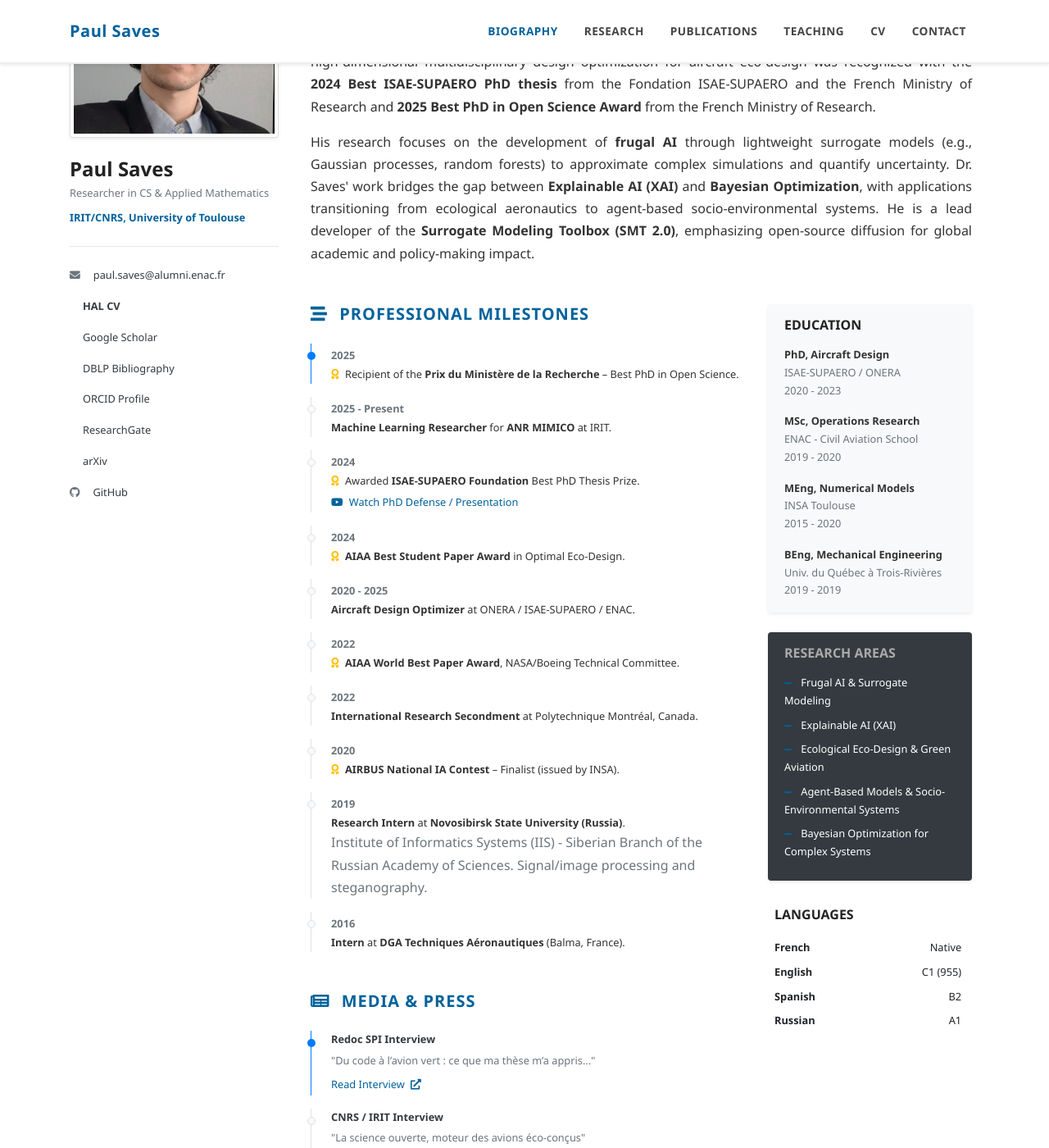
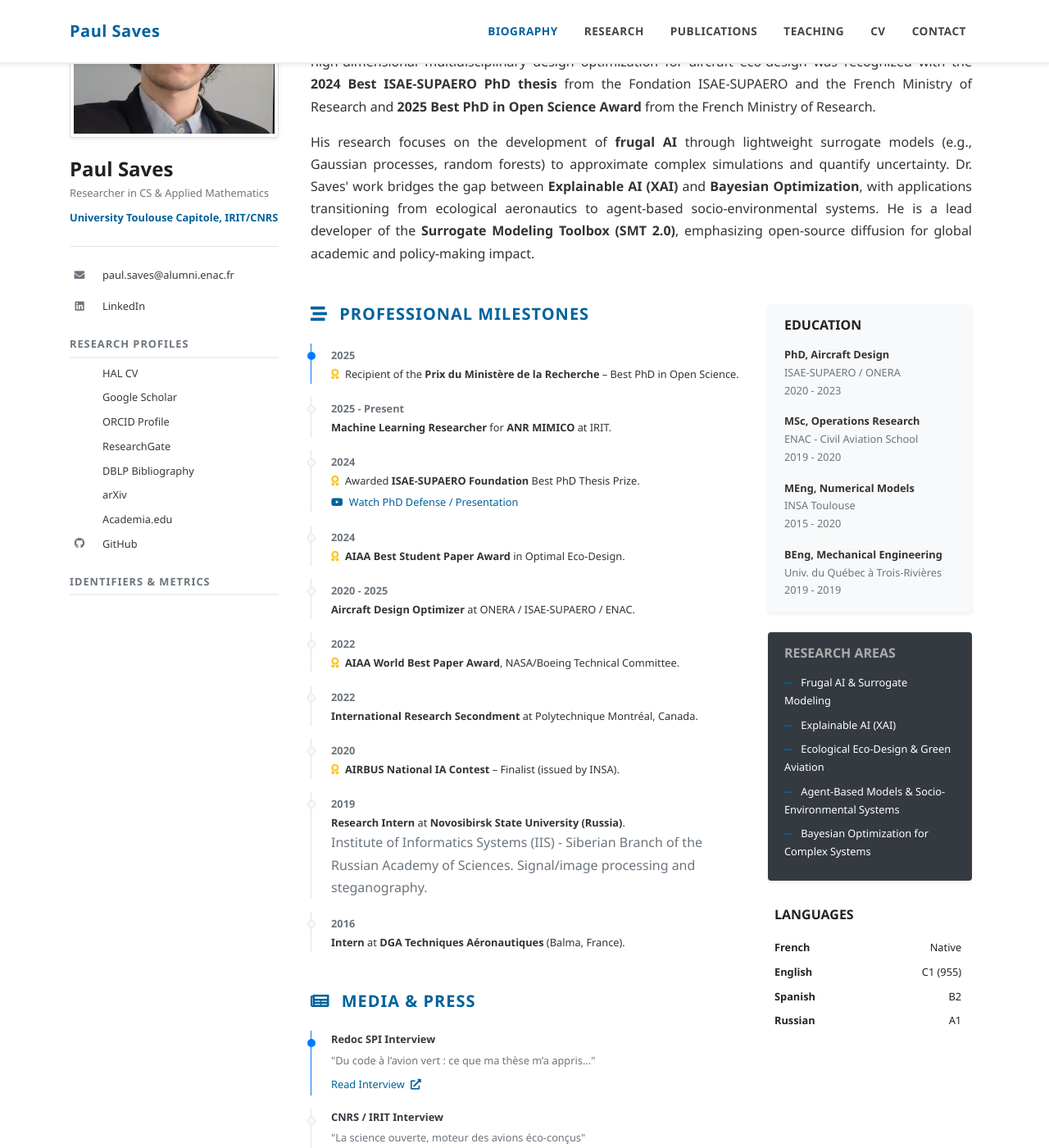
Before and after one commit to Paul-Saves/Paul-Saves.github.io, a Jekyll site: the page built from index.md, in a window 1280 px wide and 1400 px high, scrolled down 213 px. Shown: the whole window at 82% size. Built offline with Jekyll 4.4.1, drawn with Linux system fonts in a browser that asks for light colours; a style sheet for code colours, icons or effects is not loaded.

Commit message:
3 iteration

```diff
--- a/_config.yml
+++ b/_config.yml
@@ -3,7 +3,7 @@ title: Paul Saves | Academic Portfolio
 name: Paul Saves
 email: paul.saves@alumni.enac.fr
 description: Mathematician & Engineer in Ecological Eco-Design | Researcher in Computer Science & Applied Mathematics. Specialist in Frugal AI, Surrogate Modeling, and XAI.
-affiliation: IRIT/CNRS, University of Toulouse
+affiliation: University Toulouse Capitole, IRIT/CNRS
 baseurl: ""
 url: "https://paul-saves.github.io"
 
--- a/_layouts/default.html
+++ b/_layouts/default.html
@@ -72,26 +72,59 @@
               {% if site.email %}
               <li class="mb-3"><i class="fas fa-envelope text-muted mr-3"></i><a href="mailto:{{ site.email }}" class="text-dark">{{ site.email }}</a></li>
               {% endif %}
+              {% if site.linkedin_username %}
+              <li class="mb-3"><i class="fab fa-linkedin text-muted mr-3"></i><a href="https://linkedin.com/in/{{ site.linkedin_username }}" target="_blank" class="text-dark">LinkedIn</a></li>
+              {% endif %}
+
+              <li class="mt-4 mb-2 text-uppercase x-small font-weight-bold text-muted border-bottom pb-1" style="letter-spacing: 1px;">Research Profiles</li>
+
               {% if site.hal_cv_url %}
-              <li class="mb-3"><i class="ai ai-hal text-muted mr-3"></i><a href="{{ site.hal_cv_url }}" target="_blank" class="text-dark font-weight-bold">HAL CV</a></li>
+              <li class="mb-2"><i class="ai ai-hal text-muted mr-3"></i><a href="{{ site.hal_cv_url }}" target="_blank" class="text-dark">HAL CV</a></li>
               {% endif %}
               {% if site.scholar_userid %}
-              <li class="mb-3"><i class="ai ai-google-scholar text-muted mr-3"></i><a href="https://scholar.google.com/citations?user={{ site.scholar_userid }}" target="_blank" class="text-dark">Google Scholar</a></li>
+              <li class="mb-2"><i class="ai ai-google-scholar text-muted mr-3"></i><a href="https://scholar.google.com/citations?user={{ site.scholar_userid }}" target="_blank" class="text-dark">Google Scholar</a></li>
+              {% endif %}
+              {% if site.orcid_id %}
+              <li class="mb-2"><i class="ai ai-orcid text-muted mr-3"></i><a href="https://orcid.org/{{ site.orcid_id }}" target="_blank" class="text-dark">ORCID Profile</a></li>
+              {% endif %}
+              {% if site.researchgate_username %}
+              <li class="mb-2"><i class="ai ai-researchgate text-muted mr-3"></i><a href="https://www.researchgate.net/profile/{{ site.researchgate_username }}" target="_blank" class="text-dark">ResearchGate</a></li>
               {% endif %}
               {% if site.dblp_url %}
-              <li class="mb-3"><i class="ai ai-dblp text-muted mr-3"></i><a href="{{ site.dblp_url }}" target="_blank" class="text-dark">DBLP Bibliography</a></li>
+              <li class="mb-2"><i class="ai ai-dblp text-muted mr-3"></i><a href="{{ site.dblp_url }}" target="_blank" class="text-dark">DBLP Bibliography</a></li>
               {% endif %}
-              {% if site.orcid_id %}
-              <li class="mb-3"><i class="ai ai-orcid text-muted mr-3"></i><a href="https://orcid.org/{{ site.orcid_id }}" target="_blank" class="text-dark">ORCID Profile</a></li>
+              {% if site.semanticscholar_id %}
+              <li class="mb-2"><i class="ai ai-semantic-scholar text-muted mr-3"></i><a href="https://www.semanticscholar.org/author/{{ site.semanticscholar_id }}" target="_blank" class="text-dark">Semantic Scholar</a></li>
               {% endif %}
-              {% if site.researchgate_username %}
-              <li class="mb-3"><i class="ai ai-researchgate text-muted mr-3"></i><a href="https://www.researchgate.net/profile/{{ site.researchgate_username }}" target="_blank" class="text-dark">ResearchGate</a></li>
+              {% if site.scopus_id %}
+              <li class="mb-2"><i class="ai ai-scopus text-muted mr-3"></i><a href="https://www.scopus.com/authid/detail.uri?authorId={{ site.scopus_id }}" target="_blank" class="text-dark">Scopus</a></li>
+              {% endif %}
+              {% if site.wos_url %}
+              <li class="mb-2"><i class="ai ai-web-of-science text-muted mr-3"></i><a href="{{ site.wos_url }}" target="_blank" class="text-dark">Web of Science</a></li>
               {% endif %}
               {% if site.arxiv_url %}
-              <li class="mb-3"><i class="ai ai-arxiv text-muted mr-3"></i><a href="{{ site.arxiv_url }}" target="_blank" class="text-dark">arXiv</a></li>
+              <li class="mb-2"><i class="ai ai-arxiv text-muted mr-3"></i><a href="{{ site.arxiv_url }}" target="_blank" class="text-dark">arXiv</a></li>
+              {% endif %}
+              {% if site.academia_url %}
+              <li class="mb-2"><i class="ai ai-academia text-muted mr-3"></i><a href="{{ site.academia_url }}" target="_blank" class="text-dark">Academia.edu</a></li>
               {% endif %}
               {% if site.github_username %}
-              <li class="mb-3"><i class="fab fa-github text-muted mr-3"></i><a href="https://github.com/{{ site.github_username }}" target="_blank" class="text-dark">GitHub</a></li>
+              <li class="mb-2"><i class="fab fa-github text-muted mr-3"></i><a href="https://github.com/{{ site.github_username }}" target="_blank" class="text-dark">GitHub</a></li>
+              {% endif %}
+
+              <li class="mt-4 mb-2 text-uppercase x-small font-weight-bold text-muted border-bottom pb-1" style="letter-spacing: 1px;">Identifiers & Metrics</li>
+
+              {% if site.sciprofiles_id %}
+              <li class="mb-2"><i class="ai ai-sciprofiles text-muted mr-3"></i><a href="https://sciprofiles.com/profile/{{ site.sciprofiles_id }}" target="_blank" class="text-dark">SciProfiles</a></li>
+              {% endif %}
+              {% if site.researcherid %}
+              <li class="mb-2"><i class="ai ai-researcherid text-muted mr-3"></i><a href="https://www.webofscience.com/wos/author/record/{{ site.researcherid }}" target="_blank" class="text-dark">ResearcherID</a></li>
+              {% endif %}
+              {% if site.scanr_url %}
+              <li class="mb-2"><i class="fas fa-microscope text-muted mr-3"></i><a href="{{ site.scanr_url }}" target="_blank" class="text-dark">scanR Profile</a></li>
+              {% endif %}
+              {% if site.kudos_url %}
+              <li class="mb-2"><i class="ai ai-kudos text-muted mr-3"></i><a href="{{ site.kudos_url }}" target="_blank" class="text-dark">Kudos</a></li>
               {% endif %}
             </ul>
           </div>
--- a/css/main.css
+++ b/css/main.css
@@ -109,3 +109,15 @@ footer {
     border-top: 1px solid #eeeeee;
     padding: 40px 0;
 }
+
+/* Sidebar Alignment */
+.academic-links li {
+    display: flex;
+    align-items: center;
+}
+
+.academic-links i {
+    width: 24px;
+    text-align: center;
+    margin-right: 12px;
+}
```
